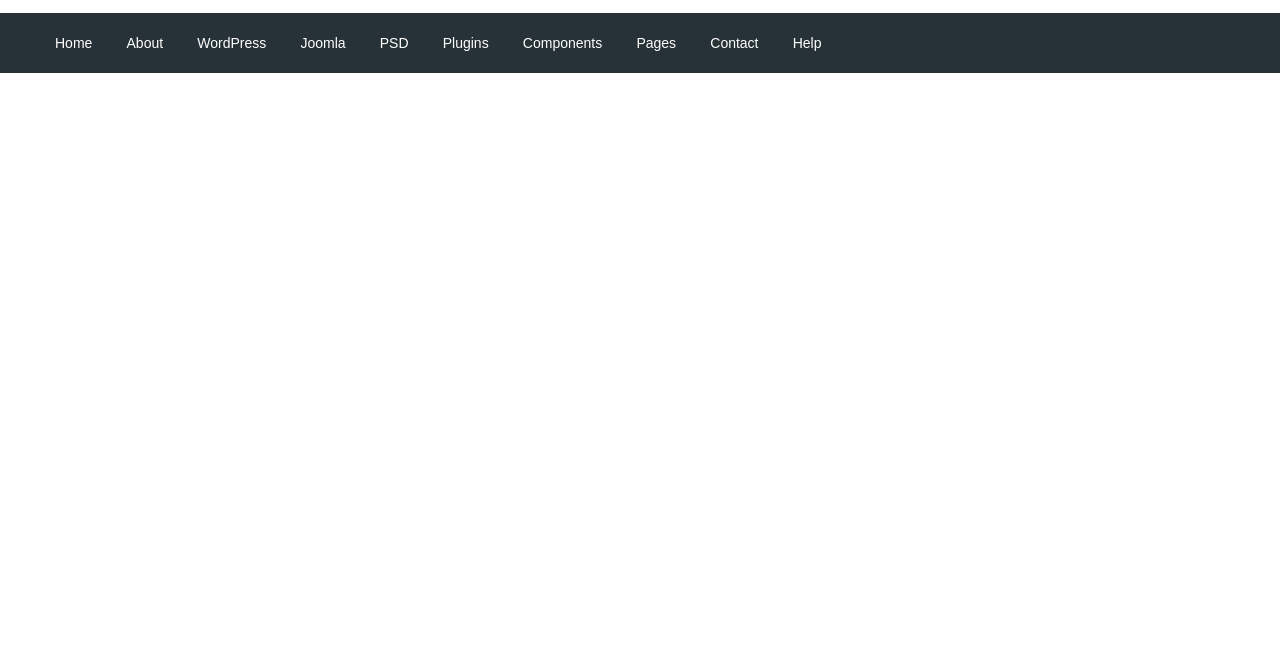
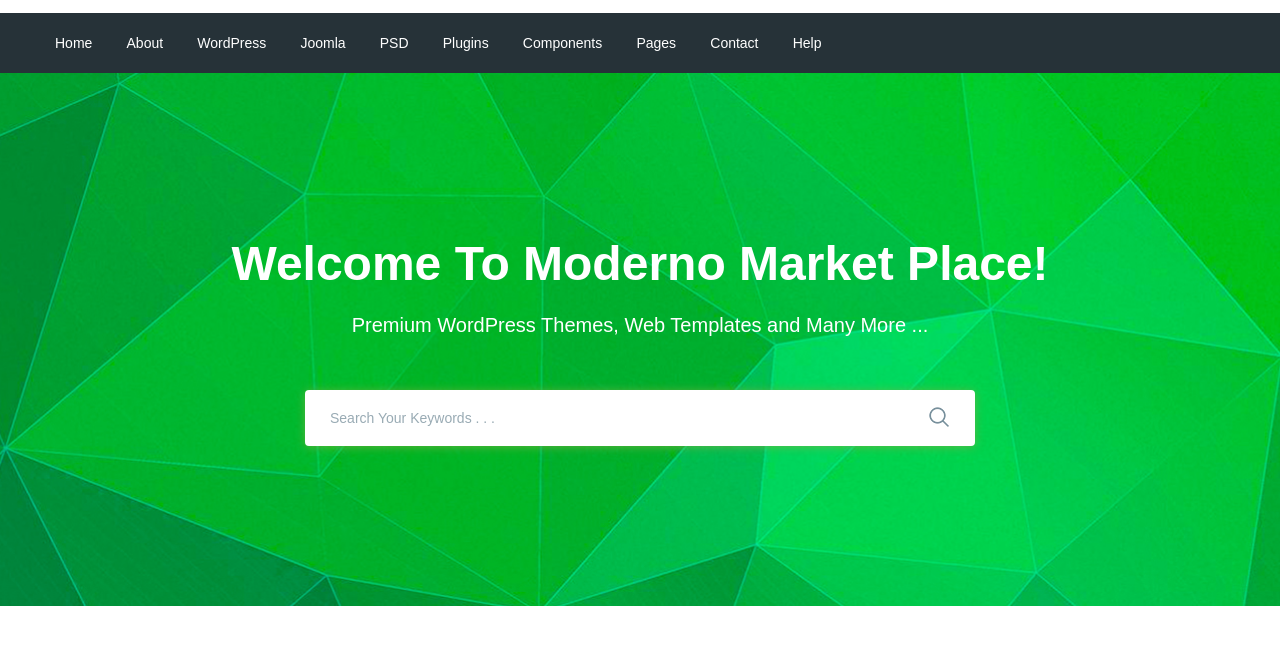
Before and after one commit to Marmowka/moderno, a website: page app/index.html in a window 1280 px wide. Shown: the part 77-722 px from the top of the page. Drawn offline with nearby package versions, Linux system fonts and the light colour scheme; files that its build step writes are made by us from their sources.

Commit message:
added search section

```diff
--- a/app/index.html
+++ b/app/index.html
@@ -101,6 +101,27 @@
 
     </header>
 
+    <section class="search" style="background-image: url(../images/search-bg.jpg);">
+        <div class="container">
+            <div class="search__inner">
+                <div class="search__inner-title">
+                    Welcome To Moderno Market Place!
+                </div>
+                <div class="search__inner-text">
+                    Premium WordPress Themes, Web Templates and Many More ...
+                </div>
+                <div class="search__inner-form">
+                    <form action="">
+                        <input type="text" placeholder="Search Your Keywords . . ." required>
+                        <button type="submit">
+                            <img src="images/icons/search.png" alt="">
+                        </button>
+                    </form>
+                </div>
+            </div>
+        </div>
+    </section>
+
 
     <script src="https://ajax.googleapis.com/ajax/libs/jquery/3.6.0/jquery.min.js"></script>
     <script src="js/libs.min.js"></script>
--- a/app/scss/style.scss
+++ b/app/scss/style.scss
@@ -50,3 +50,59 @@
         font-size: 14px;
     }
 }
+.search{
+    background-repeat: no-repeat;
+    background-size: cover;
+    background-position: center;
+    min-height: 533px;
+}
+.search__inner{
+    padding: 155px 0 100px 0;
+    color: #fff;
+    text-align: center;
+    &-title{
+        margin-bottom: 10px;
+        font-size: 48px;
+        line-height: 72px;
+        font-weight: 700;
+    }
+    &-text{
+        margin-bottom: 50px;
+        font-size: 20px;
+        font-weight: 500;
+        line-height: 30px;
+    }
+    &-form{
+        max-width: 670px;
+        margin: 0 auto;
+        position: relative;
+        input{
+            display: block;
+            width: 100%;
+            box-shadow: 0px 1px 10px 0px rgba(124, 178, 64, 0.75);
+            border-radius: 4px;
+            height: 56px;
+            border: none;
+            font-size: 14px;
+            font-weight: 500;
+            outline: none;
+            padding-left: 25px;
+            padding-right: 60px;
+            &:focus{
+                border: 1px solid $green;
+            }
+            &::placeholder{
+                color: #99abb4;
+                font-weight: 500;
+            }
+        }
+    }
+    button{
+        position: absolute;
+        border: none;
+        background-color: transparent;
+        right: 20px;
+        top: 16px;
+
+    }
+}
```
Also changed, not shown: app/images/icons/search.png (added), app/images/search-bg.jpg (added).
